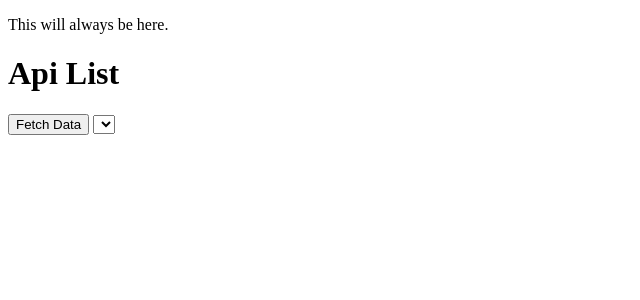
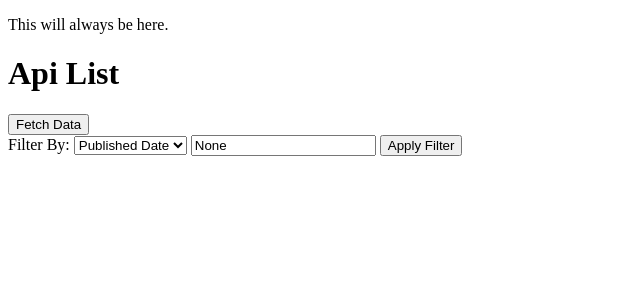
Before and after one commit to DhrRas/newapp1, a Flask app: page /details in a window 1280 px wide. Shown: the top 300 px of the page, without its empty margins (0-640 px from the left). Run offline with Flask 3, Linux system fonts and the light colour scheme; data that the repository does not hold is empty.

Commit message:
update app.py

```diff
--- a/app.py
+++ b/app.py
@@ -1,4 +1,4 @@
-from flask import Flask, render_template
+from flask import Flask, render_template, request
 import mysql.connector
 
 
@@ -13,14 +13,27 @@
 
 @app.route('/details', methods=['GET'])
 def api_details():
+
+        filter_type = request.args.get('filter')
+        filter_value = request.args.get('value')
+
         cursor = mydb.cursor()
-        cursor.execute('Select Source, title, PublishedDate, unique_id from test1')
+        query = 'Select Source, title, PublishedDate, unique_id from test1'
+        values = []
+
+        if filter_type  and filter_value:
+              if filter_type == 'data':
+                    query += 'Where PublishedDate = %s'
+                    values.apped(filter.value)
+              elif filter_type == 'source':
+                    query += 'Where Source = %s'
+                    values.append(filter_value)
+
+        cursor.execute(query, tuple(values))
         data = cursor.fetchall()
-        return render_template('display.html', data = data)
+        return render_template('display.html', data = data, selected_filter = filter_type, filter_value = filter_value)
 
-def view_method():
-      dropdown_list = ['Air', 'Land', 'Sea']
-      return render_template('display.html', dropdown_list = dropdown_list)
+
 
 
 if __name__ == "__main__":
--- a/templates/display.html
+++ b/templates/display.html
@@ -12,15 +12,21 @@
         }
     </style>
 
-    <button onclick ="fetchData()">Fetch Data</button>
+<button onclick ="fetchData()">Fetch Data</button>
 
+<form method="GET" action="/details">
+    <label for="filter">Filter By:</label>
+    <select name="filter" id="filter">
+        <option value="date" {% if selected_filter == 'date' %} selected {% endif %}>Published Date </option>
+        <option value="source" {% if selected_filter == 'source' %} selected {% endif %}>Source</option>
+    </select>
 
-<select name="Filter By" >
-    {% for items in dropdown_list %}
-    <option value = "{{items}}">{{items}}</option>
-    {% endfor %}
-</select>
+    <input type="text" name="value" id="filterValue" placeholder="Enter Value" value="{{ filter_value}}">
+    <input type="submit" value="Apply Filter">
 
+</form>
+
+<br/><br/>
     <table  id='dataTable' style="display:none;">
         <thead>
             <tr>
```
